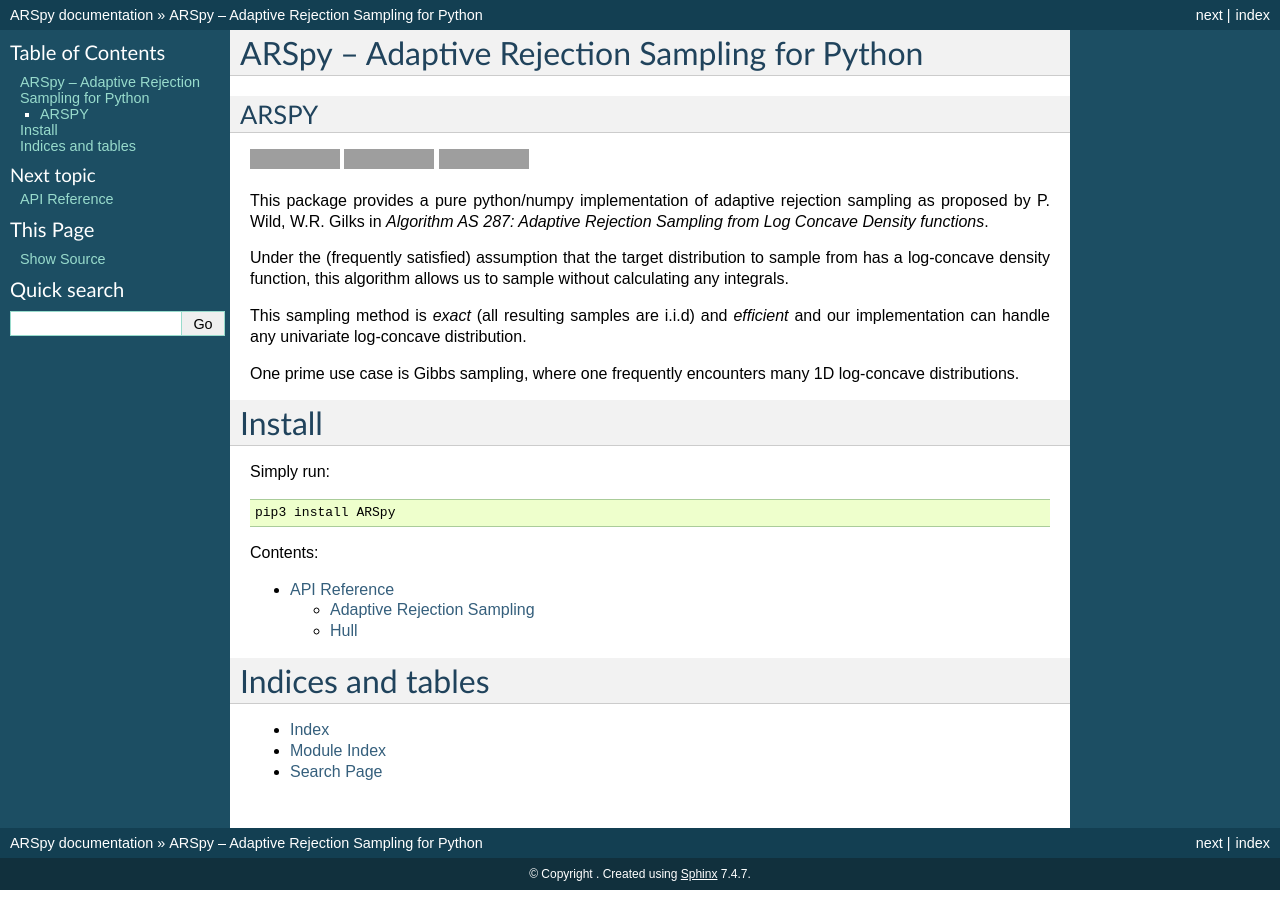
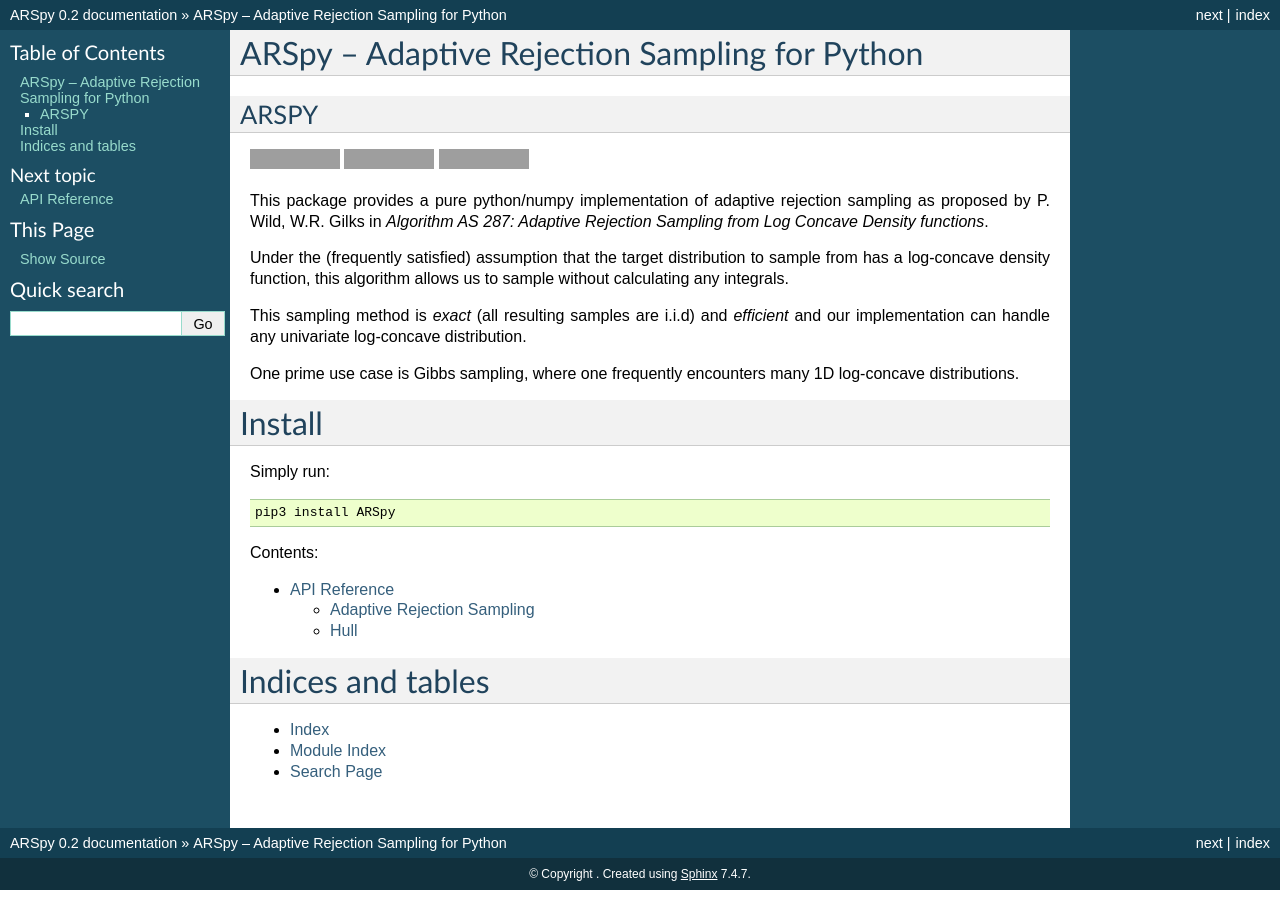
Before and after one commit to MFreidank/ARSpy, a Sphinx documentation site: the page built from docs/source/index.rst, in a window 1280 px wide. Built offline with Sphinx 7.4.7, drawn with Linux system fonts in a browser that asks for light colours; the version number is read from the project's files by our own code; grey boxes are pictures that could not be loaded.

Commit message:
requirements for docs

```diff
--- /dev/null
+++ b/docs/requirements-docs.txt
@@ -0,0 +1,2 @@
+numpy>=1.11.0
+numpydoc
--- a/docs/source/conf.py
+++ b/docs/source/conf.py
@@ -67,9 +67,9 @@
 # built documents.
 #
 # The short X.Y version.
-version = ''
+version = 0.3
 # The full version, including alpha/beta/rc tags.
-release = ''
+release = 0.3
 
 # The language for content autogenerated by Sphinx. Refer to documentation
 # for a list of supported languages.
```
